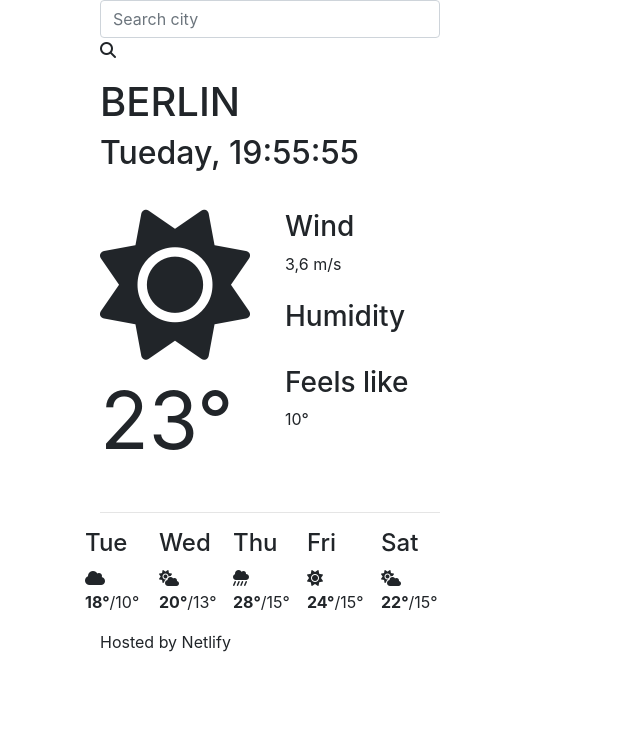
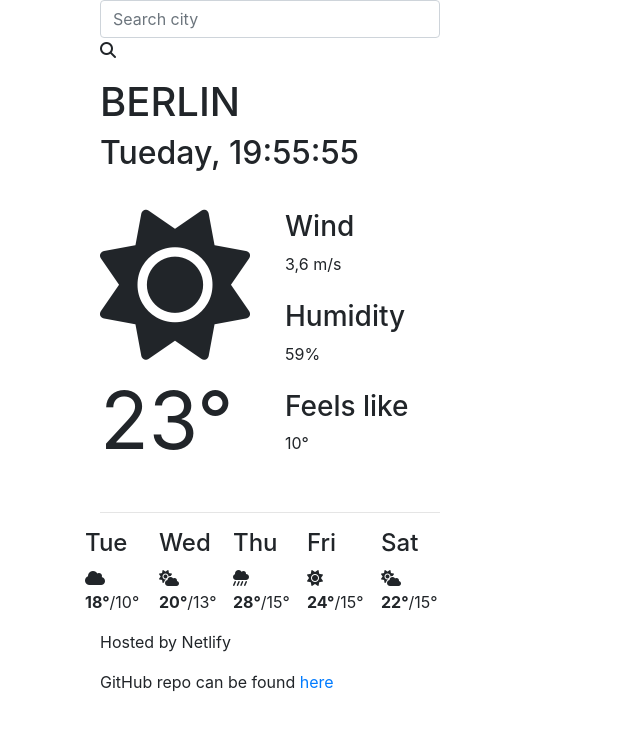
Before and after one commit to takodil/weather-shecodes, a plain HTML site: page index.html in a window 1280 px wide. Shown: the whole page, without its empty margins (0-640 px from the left). Drawn offline with nearby package versions, Linux system fonts and the light colour scheme.

Commit message:
fix typo

```diff
--- a/index.html
+++ b/index.html
@@ -41,7 +41,7 @@
                         <p id="current-wind">3,6 m/s</p>
                         <br />
                         <h3>Humidity</h3>
-                        <p id="current-humidity"59%</p>
+                        <p id="current-humidity">59%</p>
                         <br />
                         <h3>Feels like</h3>
                         <p id="current-feels-like">10°</p>
@@ -88,6 +88,7 @@
             </div>
         </div>
         <p>Hosted by Netlify</p>
+        <p>GitHub repo can be found <a href="https://github.com/takodil/weather-shecodes" target="_blank">here</a></p>
         </div>
         <script src="src/index.js"></script>
 </body>
```
